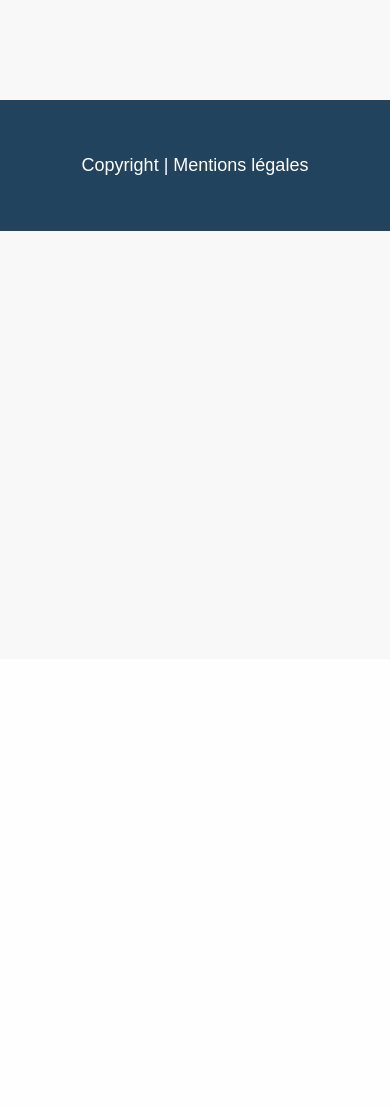
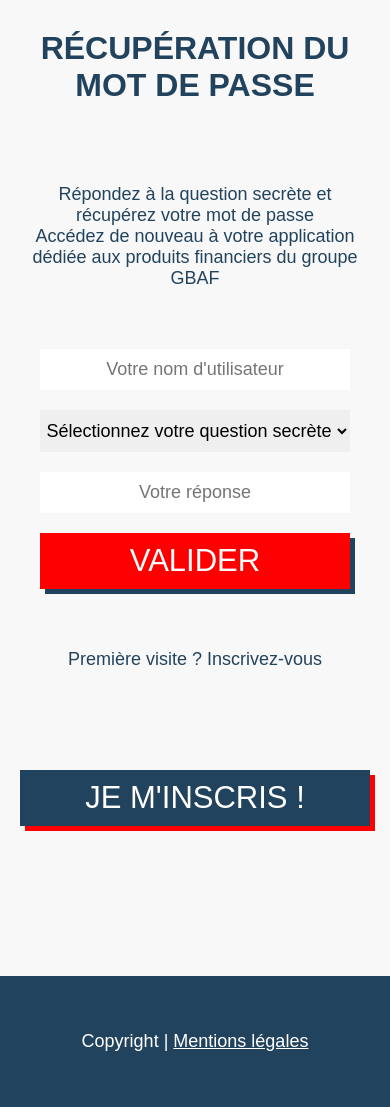
Before and after one commit to axelr40230/gbaf-extranet, a PHP site: page /oubli-pass.php in a window 390 px wide. Shown: the part 185-1292 px from the top of the page. Before the commit the page ends 416 px from the top, so only its background shows below. Run offline with PHP 8.4, Linux system fonts and the light colour scheme.

Commit message:
Mise en place html et css responsive

```diff
--- a/connexion.php
+++ b/connexion.php
@@ -20,14 +20,15 @@
                 <div class="champ-formulaire"><label for="user"><input type="text" name="user" id="user" placeholder="Votre nom d'utilisateur"></label></div>
                 <div class="champ-formulaire"><label for="pass"><input type="password" name="pass" id="pass" placeholder="Votre mot de passe"></label></div>
                 <div class="champ-formulaire"><label for="souvenir">Se souvenir de moi<input type="checkbox" name="souvenir"></label></div>
-                <div class="champ-formulaire"><input type="submit" value="Se connecter"></div>
+                <div class="champ-formulaire"><input type="submit" value="Je me connecte !"></div>
                 </div>
+                <p><a href="oubli-pass.php">Mot de passe oublié ?</a></p>
             </form>
 
         <div class="gros-conteneur colonne">
 
             <p>Première visite ? Inscrivez-vous</p>
-            <p><a href="inscription.php" class="bouton bleu">S'inscrire</a></p>
+            <p><a href="inscription.php" class="bouton bleu">Je m'inscris !</a></p>
         </div>
         </div>
     </div>
--- a/footer.php
+++ b/footer.php
@@ -1,2 +1,2 @@
 <link rel="stylesheet" href="style.css">
-<footer><p>Copyright | Mentions légales</p></footer>
+<footer><p class="texte-blanc">Copyright | <a href="#" class="texte-blanc">Mentions légales</a></p></footer>
--- a/inscription.php
+++ b/inscription.php
@@ -35,6 +35,7 @@
                 <div class="champ-formulaire">
                 <label for="reponse"><input type="text" name="reponse" id="reponse" placeholder="Votre réponse"></label>
                 </div>
+                <p>Conervez bien votrer question secrète ainsi que sa réponse pour pouvoir récupérer votre mot de passe au besoin.</p>
                 <div class="champ-formulaire"><input type="submit" value="Je m'inscris !" class="bouton rouge"></div>
             </form>
         </div>
--- a/oubli-pass.php
+++ b/oubli-pass.php
@@ -8,6 +8,40 @@
 
 <body>
     <?php require 'header2.php';?>
+    <div class="mega">
+        <div>
+            <h1 class="titre">Récupération du mot de passe</h1>
+            <p>Répondez à la question secrète et récupérez votre mot de passe<br />
+            Accédez de nouveau à votre application dédiée aux produits financiers du groupe GBAF</p>
+        </div>
+        <div class="gros-conteneur colonne">
+            <form action="produits.php" method="post">
+                <div class="champ-formulaire"><label for="user"><input type="text" name="user" id="user" placeholder="Votre nom d'utilisateur"></label></div>
+                                <div class="champ-formulaire">
+                    <label for="question"></label>
+                        <select name="question" id="question">
+                            <option value="">Sélectionnez votre question secrète</option>
+                            <option value="animal">Quel est le nom de votre premier animal de compagnie ?</option>
+                            <option value="prenom">Comment s'appelle votre mère ?</option>
+                            <option value="naissance">Où êtes-vous né.e ?</option>
+                            <option value="couleur">Quelle est votre couleur préférée ?</option>
+                        </select>
+                </div>
+
+                <div class="champ-formulaire">
+                <label for="reponse"><input type="text" name="reponse" id="reponse" placeholder="Votre réponse"></label>
+                </div>
+                <div class="champ-formulaire"><input type="submit" value="valider"></div>
+                </div>
+            </form>
+
+        <div class="gros-conteneur colonne">
+
+            <p>Première visite ? Inscrivez-vous</p>
+            <p><a href="inscription.php" class="bouton bleu">Je m'inscris !</a></p>
+        </div>
+        </div>
+    </div>
     <?php require 'footer.php';?>
 </body>
 </html>
--- a/style.css
+++ b/style.css
@@ -18,16 +18,21 @@ h1, h2, h3{
     text-align: center;
     text-transform: uppercase;
     padding: 30px 0 30px 0;
+    color: #22435D;
 }
 hr{
     width: 20%;
     margin: auto;
+}
+a{
+    color: #22435D;
 }
 p{
     font-family: Didact Gothic, Arial;
     font-size: 18px;
     text-align: center;
     padding: 50px 0 50px 0;
+    color: #22435D;
     }
 .mega{
     display: flex;
@@ -83,6 +88,9 @@ p{
 .blanc:hover{
     background-color: #22435D;
     border: solid #FFFFFF 1px;
+    color: #fff;
+}
+.texte-blanc{
     color: #fff;
 }
 .colonne{
@@ -203,6 +211,7 @@ img.logo-big{
         display: block;
         margin : auto;
         padding: 10px 20px 10px 20px;
+        width: 100%;
     }
     input{
         width: 100%;
```
Also changed, not shown: confirmation-inscription.php (+10 -2 lines), index.php (+6 -8 lines), images/fleche.png (added), 1 other file.
